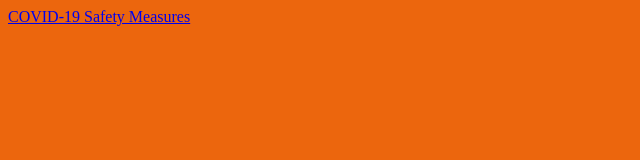
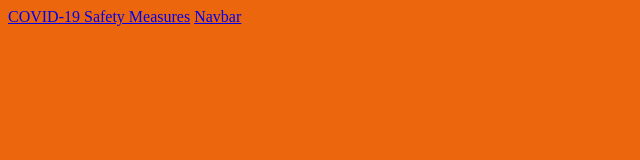
Before and after one commit to uas-nmims/uas-nmims.github.io, a plain HTML site: page index.html in a window 1280 px wide. Shown: the full height of the page, 0-640 px from the left. Drawn offline with Linux system fonts and the light colour scheme.

Commit message:
navbar test

```diff
--- a/index.html
+++ b/index.html
@@ -9,6 +9,7 @@
 </head>
 <body>
     <a href="covid_19_safety.html">COVID-19 Safety Measures</a>
+    <a href="navbar.html">Navbar</a>
 
 </body>
 </html>
```
Also changed, not shown: navbar.html (+4 -0 lines).
